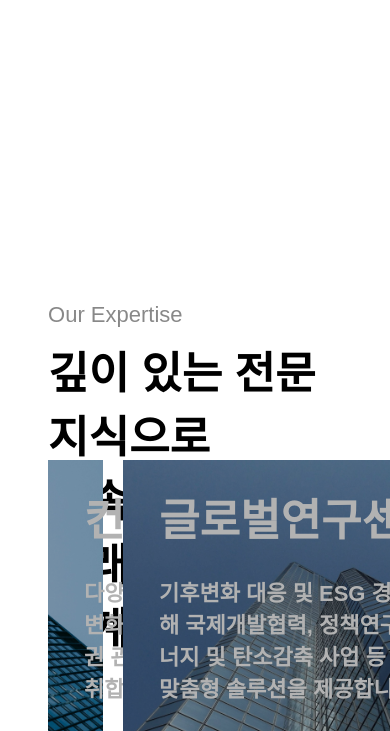
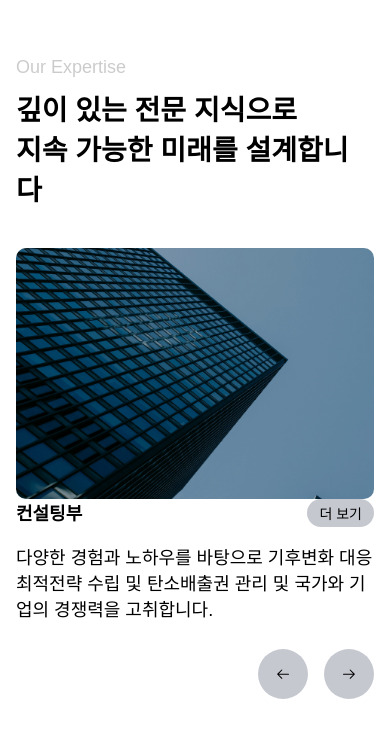
Before and after one commit to sarah04470/chailx_test, a React (Vite) app: page / in a window 390 px wide. Shown: the part 837-1568 px from the top of the page. Built offline with nearby package versions, Linux system fonts and the light colour scheme; grey boxes are pictures that could not be loaded.

Commit message:
feat: Expertise 섹션 모바일 추가

```diff
--- /dev/null
+++ b/src/components/sections/ExpertiseMobile.jsx
@@ -0,0 +1,145 @@
+import React, { useEffect, useRef } from 'react';
+import { Swiper, SwiperSlide } from 'swiper/react';
+import { Navigation, Pagination } from 'swiper/modules';
+import 'swiper/css';
+import 'swiper/css/navigation';
+import styles from '@/styles/ExpertiseMobile.module.css';
+
+const cardData = [
+  {
+    num: '01',
+    title: '컨설팅부',
+    desc: '다양한 경험과 노하우를 바탕으로 기후변화 대응 최적전략 수립 및 탄소배출권 관리 및 국가와 기업의 경쟁력을 고취합니다.',
+    link: '/wecan/consulting',
+    img: '/images/scale1.jpg',
+  },
+  {
+    num: '02',
+    title: '글로벌연구센터',
+    desc: '기후변화 대응 및 ESG 경영 선도를 위해 국제개발협력, 정책연구, 신재생에너지 및 탄소감축 사업 등 다양한 현지 맞춤형 솔루션을 제공합니다.',
+    link: '/wecan/global',
+    img: '/images/scale2.jpg',
+  },
+  {
+    num: '03',
+    title: '정책연구부',
+    desc: '국가, 지방자치단체, 사업장 등이 환경분야 및 기후변화에 선도적으로 대응할 수 있도록 정책 개발 및 대안 마련합니다.',
+    link: '/wecan/policyDe',
+    img: '/images/scale3.jpg',
+  },
+  {
+    num: '04',
+    title: '기술개발부',
+    desc: '세균 및 바이러스 제거, 지속적인 효과, 환경 친화적인 항균·항바이러스 나노물질의 개발로 새로운 제품과 서비스를 제공합니다.',
+    link: '/wecan/technologyDe',
+    img: '/images/scale4.jpg',
+  },
+];
+
+const ExpertiseMobile = () => {
+  const prevRef = useRef(null);
+  const nextRef = useRef(null);
+  const swiperRef = useRef(null);
+
+  useEffect(() => {
+    if (swiperRef.current && swiperRef.current.swiper) {
+      swiperRef.current.swiper.params.navigation.prevEl = prevRef.current;
+      swiperRef.current.swiper.params.navigation.nextEl = nextRef.current;
+      swiperRef.current.swiper.navigation.init();
+      swiperRef.current.swiper.navigation.update();
+    }
+  }, []);
+
+  return (
+    <section className={styles['expertise-mobile-section']}>
+      <div className={styles['expertise-mobile-wrapper']}>
+        <div className={styles['expertise-title-wrap']}>
+          <p className={styles['title-mini']}>Our Expertise</p>
+          <p className={styles['title-main']}>
+            깊이 있는 전문 지식으로 <br /> 지속 가능한 미래를 설계합니다
+          </p>
+        </div>
+
+        {/* 카드 슬라이더 */}
+        <Swiper
+          ref={swiperRef}
+          modules={[Navigation]}
+          slidesPerView={1}
+          spaceBetween={16}
+          navigation={{
+            prevEl: prevRef.current,
+            nextEl: nextRef.current,
+          }}
+          loop={true}
+          onBeforeInit={(swiper) => {
+            if (
+              swiper.params.navigation &&
+              typeof swiper.params.navigation !== 'boolean'
+            ) {
+              swiper.params.navigation.prevEl = prevRef.current;
+              swiper.params.navigation.nextEl = nextRef.current;
+            }
+          }}
+          className={styles['swiper-container']}
+        >
+          {cardData.map((card, index) => (
+            <SwiperSlide key={index} className={styles['swiper-slide']}>
+              <div className={styles['expertise-card']}>
+                <div className={styles['card-img-wrap']}>
+                  <img
+                    src={card.img}
+                    alt={card.title}
+                    className={styles['card-img']}
+                  />
+                </div>
+                <div className={styles['text-wrap']}>
+                  <div className={styles['card-title-wrap']}>
+                    <p className={styles['card-title']}>{card.title}</p>
+                    <a
+                      href={card.link}
+                      className={styles['more-btn']}
+                      onClick={(e) => e.preventDefault()}
+                    >
+                      더 보기
+                    </a>
+                  </div>
+                  <p className={styles['card-desc']}>{card.desc}</p>
+                </div>
+              </div>
+            </SwiperSlide>
+          ))}
+        </Swiper>
+
+        {/* 네비게이션 버튼 */}
+        <div className={styles['news-board-btn-wrap']}>
+          <div className={styles['news-board-btn']} ref={prevRef}>
+            <svg
+              stroke="black"
+              fill="black"
+              strokeWidth="0"
+              viewBox="0 0 24 24"
+              height="16px"
+              width="16px"
+            >
+              <path d="M10.78 19.03a.75.75 0 0 1-1.06 0l-6.25-6.25a.75.75 0 0 1 0-1.06l6.25-6.25a.749.749 0 0 1 1.275.326.749.749 0 0 1-.215.734L5.81 11.5h14.44a.75.75 0 0 1 0 1.5H5.81l4.97 4.97a.75.75 0 0 1 0 1.06Z"></path>
+            </svg>
+          </div>
+          <div className={styles['news-board-btn']} ref={nextRef}>
+            <svg
+              stroke="black"
+              fill="black"
+              strokeWidth="0"
+              viewBox="0 0 24 24"
+              height="16px"
+              width="16px"
+            >
+              <path d="M13.22 19.03a.75.75 0 0 1 0-1.06L18.19 13H3.75a.75.75 0 0 1 0-1.5h14.44l-4.97-4.97a.749.749 0 0 1 .326-1.275.749.749 0 0 1 .734.215l6.25 6.25a.75.75 0 0 1 0 1.06l-6.25 6.25a.75.75 0 0 1-1.06 0Z"></path>
+            </svg>
+          </div>
+        </div>
+      </div>
+    </section>
+  );
+};
+
+export default ExpertiseMobile;
--- a/src/pages/Home.jsx
+++ b/src/pages/Home.jsx
@@ -1,14 +1,25 @@
-import React from 'react';
+import React, { useEffect, useState } from 'react';
 import MainVideoSection from '@sections/MainVideo';
 import ExpertiseSection from '@sections/Expertise';
+import ExpertiseMobile from '@sections/ExpertiseMobile';
 import PlaidPatternSection from '@sections/PlaidPattern';
 import SlideImageSection from '@sections/SlideImage';
 
 const Home = () => {
+  const [isMobile, setIsMobile] = useState(window.innerWidth < 768);
+
+  useEffect(() => {
+    const handleResize = () => {
+      setIsMobile(window.innerWidth < 768);
+    };
+    window.addEventListener('resize', handleResize);
+    return () => window.removeEventListener('resize', handleResize);
+  }, []);
+
   return (
     <main>
       <MainVideoSection />
-      <ExpertiseSection />
+      {isMobile ? <ExpertiseMobile /> : <ExpertiseSection />}
       <PlaidPatternSection />
       <SlideImageSection />
     </main>
--- a/src/styles/Expertise.module.css
+++ b/src/styles/Expertise.module.css
@@ -37,6 +37,7 @@
   font-weight: 500;
 }
 .expertise-title-wrapper .title {
+  width: unset;
   font-size: 44px;
   font-weight: 600;
   color: #000;
@@ -105,3 +106,6 @@
   height: 100%;
   object-fit: cover;
 }
+
+@media screen and (max-width: 768px) {
+}
--- /dev/null
+++ b/src/styles/ExpertiseMobile.module.css
@@ -0,0 +1,158 @@
+.expertise-mobile-section {
+  position: relative;
+  width: 100%;
+  color: #fff;
+  background-color: #fff;
+  padding: 50px 16px;
+}
+
+.expertise-mobile-wrapper {
+  position: relative;
+  width: 100%;
+  height: 100%;
+  display: flex;
+  flex-direction: column;
+  gap: 28px;
+}
+
+.expertise-title-wrap {
+  display: flex;
+  flex-direction: column;
+  align-items: flex-start;
+  gap: 10px;
+  margin-bottom: 12px;
+}
+
+.title-mini {
+  color: #808080;
+  font-size: 18px;
+  opacity: 0.4;
+}
+.title-main {
+  color: #000;
+  font-size: 28px;
+  font-weight: 800;
+  text-align: left;
+}
+
+.swiper-container {
+  width: 100%;
+  display: flex;
+  flex-direction: column;
+  gap: 28px;
+}
+
+.swiper-slide {
+  display: flex;
+  flex-direction: column;
+  gap: 32px;
+}
+
+.expertise-card {
+  width: 100%;
+  gap: 32px;
+  filter: none;
+  overflow: hidden;
+}
+
+.expertise-card:hover {
+  background-color: #fff;
+  filter: none;
+}
+
+.card-img-wrap {
+  width: 100%;
+  aspect-ratio: 4 / 2.8;
+  border-radius: 10px;
+  overflow: hidden;
+}
+
+.card-img {
+  width: 100%;
+  height: 100%;
+  object-fit: cover;
+  filter: brightness(0.7);
+}
+
+.text-wrap {
+  display: flex;
+  flex-direction: column;
+  gap: 16px;
+}
+
+.card-title-wrap {
+  display: flex;
+  flex-direction: row;
+  justify-content: space-between;
+}
+
+.card-title {
+  color: #000;
+  font-size: 18px;
+  font-weight: 700;
+}
+
+.card-desc {
+  color: #000;
+  font-size: 18px;
+}
+
+.more-btn {
+  width: fit-content;
+  padding: 4px 12px;
+  margin-top: 0;
+  color: #000;
+  background-color: #c6c8d0;
+  border-radius: 2rem;
+  text-decoration: none;
+  transition: all 0.5s;
+  font-size: 14px;
+  font-weight: 500;
+}
+
+.more-btn:hover {
+  color: #fff;
+  background-color: #28292a;
+}
+
+.swiper-pagination {
+  display: flex;
+  justify-content: center;
+  gap: 10px;
+}
+
+.swiper-pagination-bullet {
+  width: 10px;
+  height: 10px;
+  background: #808080;
+  border-radius: 50%;
+  transition: all 0.3s;
+}
+
+.swiper-pagination-bullet-active {
+  background: #fff;
+}
+
+.news-board-btn-wrap {
+  width: 100%;
+  display: flex;
+  justify-content: flex-end;
+  align-items: center;
+  gap: 16px;
+}
+
+.news-board-btn {
+  width: 50px;
+  aspect-ratio: 1/1;
+  border-radius: 50%;
+  background-color: #c6c8d0;
+  display: flex;
+  justify-content: center;
+  align-items: center;
+  cursor: pointer;
+}
+
+.news-board-btn svg {
+  display: block;
+  color: #000;
+}
```
